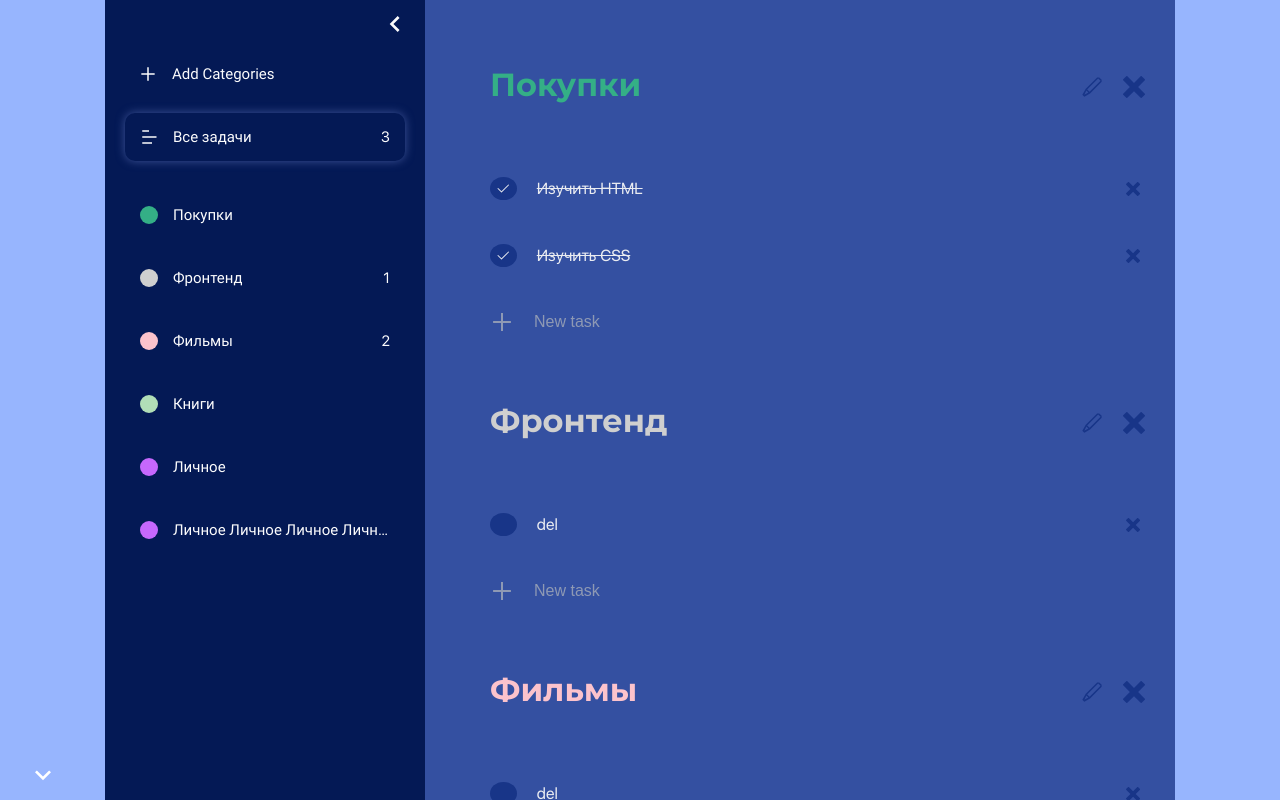
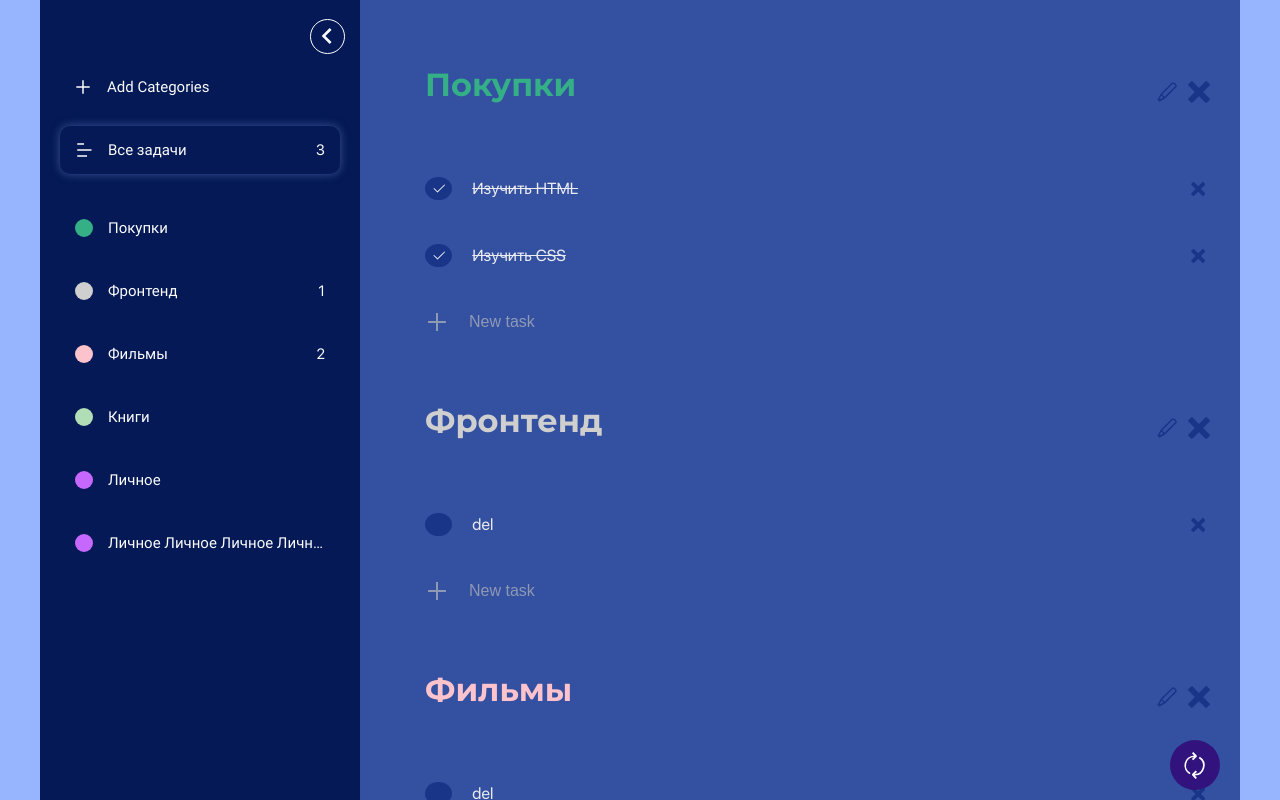
Before and after one commit to igarok88/react-todos, a React (Create React App) app: page / in a window 1280 px wide. Built offline with nearby package versions, Linux system fonts and the light colour scheme.

Commit message:
add response style

```diff
--- a/src/App.scss
+++ b/src/App.scss
@@ -54,8 +54,12 @@ body {
   display: flex;
   justify-content: center;
   height: 100vh;
+  width: 100%;
+  max-width: 1200px;
+  margin: auto;
   // margin: 20px;
   // border-radius: 20px;
   overflow: hidden;
   position: relative;
+  -webkit-tap-highlight-color: rgba(0, 0, 0, 0);
 }
--- a/src/components/Auth/Auth.js
+++ b/src/components/Auth/Auth.js
@@ -13,7 +13,8 @@ import {
   MdOutlineLogin,
   MdKeyboardArrowRight,
 } from "react-icons/md";
-
+import { VscSync } from "react-icons/vsc";
+import { MdOutlineClose } from "react-icons/md";
 import Sync from "../Sync/Sync";
 import "./Auth.scss";
 
@@ -88,17 +89,10 @@ export default function Auth({
   };
 
   return (
-    <div className="categories__auth-sync-wrapper" ref={authSyncWrapperRef}>
-      <div
-        className="categories__auth-arrow-btn"
-        onClick={toggleShowLogin}
-        ref={loginArrowBtn}
-      >
-        <MdKeyboardArrowRight />
-      </div>
-      <div className="categories__auth-sync">
+    <div className="authentication" ref={authSyncWrapperRef}>
+      <div className="authentication__auth-sync">
         {login ? (
-          <div className="categories__auth-sign" ref={loginAuthRef}>
+          <div className="authentication__auth-sign" ref={loginAuthRef}>
             <Sync
               userData={userData}
               todoList={todoList}
@@ -114,28 +108,45 @@ export default function Auth({
             />
             {userData && (
               <img
-                className="categories__auth-avatar"
+                className="authentication__auth-avatar"
                 src={userData.img}
                 alt="avatar"
               />
             )}
 
             <MdOutlineLogout
-              className="categories__auth-icon"
+              className="authentication__auth-icon"
               onClick={singOut}
             />
           </div>
         ) : (
           <div
-            className="categories__auth-sign"
+            className="authentication__auth-sign"
             onClick={signInWithGoogle}
             ref={loginAuthRef}
           >
-            <div className="categories__auth-title">Sign in for sync</div>
-            <MdOutlineLogin className="categories__auth-icon" />
+            <div className="authentication__auth-title">Sign in for sync</div>
+            <MdOutlineLogin className="authentication__auth-icon" />
           </div>
         )}
-      </div>
+      </div>{" "}
+      {showLogin ? (
+        <div
+          className="authentication__auth-show-btn"
+          onClick={toggleShowLogin}
+          ref={loginArrowBtn}
+        >
+          <VscSync />
+        </div>
+      ) : (
+        <div
+          className="authentication__auth-show-btn"
+          onClick={toggleShowLogin}
+          ref={loginArrowBtn}
+        >
+          <MdOutlineClose />
+        </div>
+      )}
     </div>
   );
 }
--- a/src/components/Auth/Auth.scss
+++ b/src/components/Auth/Auth.scss
@@ -1,122 +1,80 @@
-.categories {
-  &__auth-sync-wrapper {
-    color: #fff;
-    position: absolute;
-    bottom: 0;
-    display: flex;
-    justify-content: space-between;
-    // padding: 0 21px 0;
-    width: 100%;
-    // background-color: rgb(50, 18, 124);
-    z-index: 10;
-    overflow: hidden;
-  }
-  &.show-small &__auth-sync-wrapper {
-    padding: 0;
-    width: 210px;
-  }
-  &__auth-arrow-btn {
+.authentication {
+  color: #fff;
+  position: absolute;
+  bottom: 0;
+  right: 0;
+  margin-right: 20px;
+  padding-bottom: 10px;
+  display: flex;
+  justify-content: flex-end;
+  width: 210px;
+  z-index: 10;
+  user-select: none;
+
+  &__auth-show-btn {
+    transition: all ease 0.5s;
     cursor: pointer;
-    font-size: 32px;
+    font-size: 27px;
+    width: 50px;
     height: 50px;
     display: flex;
     justify-content: center;
     align-items: center;
     transform: rotate(90deg);
     animation-duration: 0.3s;
-    margin-left: 27px;
+    border-radius: 50%;
+    background-color: rgb(50, 18, 124);
     z-index: 10;
   }
-  &.show-small &__auth-arrow-btn {
+  &.show-small &__auth-show-btn {
     margin-left: 12px;
   }
-  &__auth-sync-wrapper.show &__auth-arrow-btn {
-    animation-name: arrowHide;
+  .show &__auth-show-btn {
     transform: rotate(0);
   }
-  &__auth-sync-wrapper.hide &__auth-arrow-btn {
-    animation-name: arrowShow;
-    transform: rotate(90deg);
+  .hide &__auth-show-btn {
+    transform: rotate(180deg);
   }
-  @keyframes arrowShow {
-    from {
-      transform: rotate(0);
-    }
-    to {
-      transform: rotate(90deg);
-    }
-  }
-  @keyframes arrowHide {
-    from {
-      transform: rotate(90deg);
-    }
-    to {
-      transform: rotate(0);
-    }
-  }
+
   &__auth-sync {
+    display: flex;
     transition: all ease 0.5s;
     position: absolute;
+    left: 0;
+    margin-bottom: 10px;
     background-color: rgb(50, 18, 124);
-    bottom: -100%;
-
+    border-radius: 15px;
+    bottom: -200%;
     width: 100%;
-    height: 50px;
   }
   &.show-small &__auth-sync {
     border-top-right-radius: 15px;
   }
-  &__auth-sync-wrapper.show &__auth-sync {
+  .show &__auth-sync {
+    bottom: 0;
+    visibility: visible;
+  }
+  .hide &__auth-sync {
+    bottom: -200%;
+    visibility: hidden;
+  }
+  &__auth-sign {
+    display: flex;
+    align-items: center;
+    justify-content: flex-start;
+    animation-duration: 0.3s;
+    padding-left: 15px;
+  }
+  .show &__auth-sign {
     bottom: 0;
   }
-  &__auth-sync-wrapper.hide &__auth-sync {
-    bottom: -100%;
-  }
-  &__auth-sign {
-    // cursor: pointer;
-    position: absolute;
-    right: 0;
-    left: 0;
-    display: flex;
-    bottom: -100%;
-    align-items: center;
-    justify-content: flex-end;
-    animation-duration: 0.3s;
-    margin-left: 25px;
-    margin-right: 4px;
-  }
-  &__auth-sync-wrapper.show &__auth-sign {
-    animation-name: showLogin;
-    bottom: 0;
-  }
-  &__auth-sync-wrapper.hide &__auth-sign {
-    animation-name: hideLogin;
+  .hide &__auth-sign {
     bottom: -100%;
   }
 
-  @keyframes showLogin {
-    from {
-      bottom: -100%;
-      opacity: 0;
-    }
-    to {
-      bottom: 0;
-      opacity: 1;
-    }
-  }
-  @keyframes hideLogin {
-    from {
-      bottom: 0;
-      opacity: 1;
-    }
-    to {
-      bottom: -100%;
-      opacity: 0;
-    }
-  }
   &__auth-title {
     cursor: pointer;
-    margin-left: -10px;
+    // margin-left: -10px;
   }
   &__auth-icon {
     margin: 15px 10px;
@@ -134,15 +92,16 @@
   &__sync-error-message {
     display: none;
     position: absolute;
-    width: 250px;
-    top: -60px;
-    left: -120px;
+    z-index: 11;
+    width: 210px;
+    top: -74px;
+    left: -15px;
     text-align: center;
     color: red;
     font-weight: bold;
     background-color: #fff;
     padding: 5px;
-    border-radius: 4px;
+    border-radius: 15px;
   }
   &__sync-error-message.error {
     display: block;
@@ -156,7 +115,6 @@
 
   &__sync.sync-process {
     animation: syncProcess 2s infinite;
-    // transform: rotate(360deg);
   }
 
   @keyframes syncProcess {
--- a/src/components/Categories/AddCategories/AddCategories.scss
+++ b/src/components/Categories/AddCategories/AddCategories.scss
@@ -70,7 +70,7 @@
     left: 0;
     bottom: 0;
     right: 0;
-    z-index: 10;
+    z-index: 11;
     width: 100vw;
     // height: 100%;
     overflow: hidden;
--- a/src/components/Categories/Categories.scss
+++ b/src/components/Categories/Categories.scss
@@ -2,7 +2,7 @@
   background-color: #041955;
   color: #fcfcfd;
   position: relative;
-  padding: 50px 0px;
+  padding: 63px 0px 0;
   font-size: 15px;
   width: 320px;
   display: flex;
@@ -11,7 +11,7 @@
   align-items: stretch;
   align-content: flex-start;
   transition: all ease 0.5s;
-  @media (max-width: 800px) {
+  @media (max-width: 1000px) {
     width: 260px;
   }
   &.show-small {
@@ -20,8 +20,8 @@
 
   &__menu-arrow-btn {
     position: absolute;
-    top: 7px;
-    right: 12px;
+    top: 19px;
+    right: 15px;
     cursor: pointer;
     font-size: 32px;
     height: 35px;
@@ -31,6 +31,11 @@
     align-items: center;
     transform: rotate(180deg);
     transition: all 0.5s ease;
+    border: 1px solid white;
+    border-radius: 50%;
+    &:hover {
+      box-shadow: inset 0px 0px 15px 0px #3e5497;
+    }
   }
   &.show-small &__menu-arrow-btn {
     transform: rotate(0);
--- a/src/components/Sync/Sync.js
+++ b/src/components/Sync/Sync.js
@@ -22,7 +22,7 @@ export default function Sync({
 }) {
   const [syncProcess, setSyncProcess] = useState(false);
   const [syncSuccess, setSyncSuccess] = useState(false);
-  const [syncError, setSyncError] = useState(false);
+  const [syncError, setSyncError] = useState(true);
 
   const [syncAnimation, setSyncAnimation] = useState(false);
   console.log("syncProcess", syncProcess);
@@ -240,8 +240,8 @@ export default function Sync({
     readUserData();
   };
 
-  const syncClasses = ["categories__sync"];
-  const syncErrMessageClasses = ["categories__sync-error-message"];
+  const syncClasses = ["authentication__sync"];
+  const syncErrMessageClasses = ["authentication__sync-error-message"];
 
   if (syncAnimation) {
     syncClasses.push("sync-process");
@@ -266,7 +266,7 @@ export default function Sync({
       <div className={syncErrMessageClasses.join(" ")}>
         Sync failed, please check your internet connection or try again later
       </div>
-      <VscSync className="categories__auth-icon" onClick={syncData} />
+      <VscSync className="authentication__auth-icon" onClick={syncData} />
     </div>
   );
 }
--- a/src/components/Todo/AddTask/AddTask.scss
+++ b/src/components/Todo/AddTask/AddTask.scss
@@ -7,6 +7,10 @@
     display: flex;
     justify-content: space-between;
     align-items: center;
+    @media (max-width: 1000px) {
+      padding: 5px;
+      margin-bottom: 15px;
+    }
   }
   &__input-add-task-btn {
     cursor: pointer;
--- a/src/components/Todo/Task/Task.scss
+++ b/src/components/Todo/Task/Task.scss
@@ -5,6 +5,9 @@
     display: flex;
     justify-content: space-between;
     align-items: center;
+    @media (max-width: 1000px) {
+      padding: 5px;
+    }
   }
   &__checkbox {
     cursor: pointer;
--- a/src/components/Todo/Todo.scss
+++ b/src/components/Todo/Todo.scss
@@ -1,13 +1,14 @@
 .todo {
-  max-width: 750px;
+  transition: all ease 0.5s;
   width: 100%;
   padding: 35px 5px 35px 35px;
   overflow: auto;
   background-color: #3450a1;
-  // border-radius: 20px;
-  // margin: 10px;
+  @media (max-width: 1000px) {
+    padding: 10px 5px 10px 10px;
+  }
+
   &__category-title-wrapper {
-    // max-width: 750px;
     font-size: 22px;
     padding: 15px;
     margin: 15px;
@@ -20,11 +21,21 @@
       overflow: hidden; /* Обрезаем всё за пределами блока */
       text-overflow: ellipsis; /* Добавляем многоточие */
     }
+    @media (max-width: 1000px) {
+      padding: 5px;
+      margin-top: 0;
+    }
   }
   &__category-title {
     margin-bottom: 25px;
     font-size: 32px;
     font-family: "Montserrat-Bold", serif;
+    @media (max-width: 1000px) {
+      margin-bottom: 10px;
+    }
+    @media (max-width: 600px) {
+      font-size: 26px;
+    }
   }
   &__category-btns {
     display: flex;
@@ -32,11 +43,14 @@
   }
   &__category-edit {
     cursor: pointer;
-    margin: 20px;
+    margin: 10px;
     margin-top: 0px;
     transition: all 0.5s ease;
     &:hover {
       color: #eaecf1;
+    }
+    @media (max-width: 600px) {
+      font-size: 18px;
     }
   }
   &__category-delete-btn {
@@ -45,6 +59,9 @@
     &:hover {
       color: #eaecf1;
     }
+    @media (max-width: 600px) {
+      font-size: 18px;
+    }
   }
   &__no-tasks {
     font-size: 32px;
@@ -52,6 +69,5 @@
     margin: 15px;
     color: #eaecf1;
     font-family: "Montserrat-Bold", serif;
-    // text-align: center;
   }
 }
```
